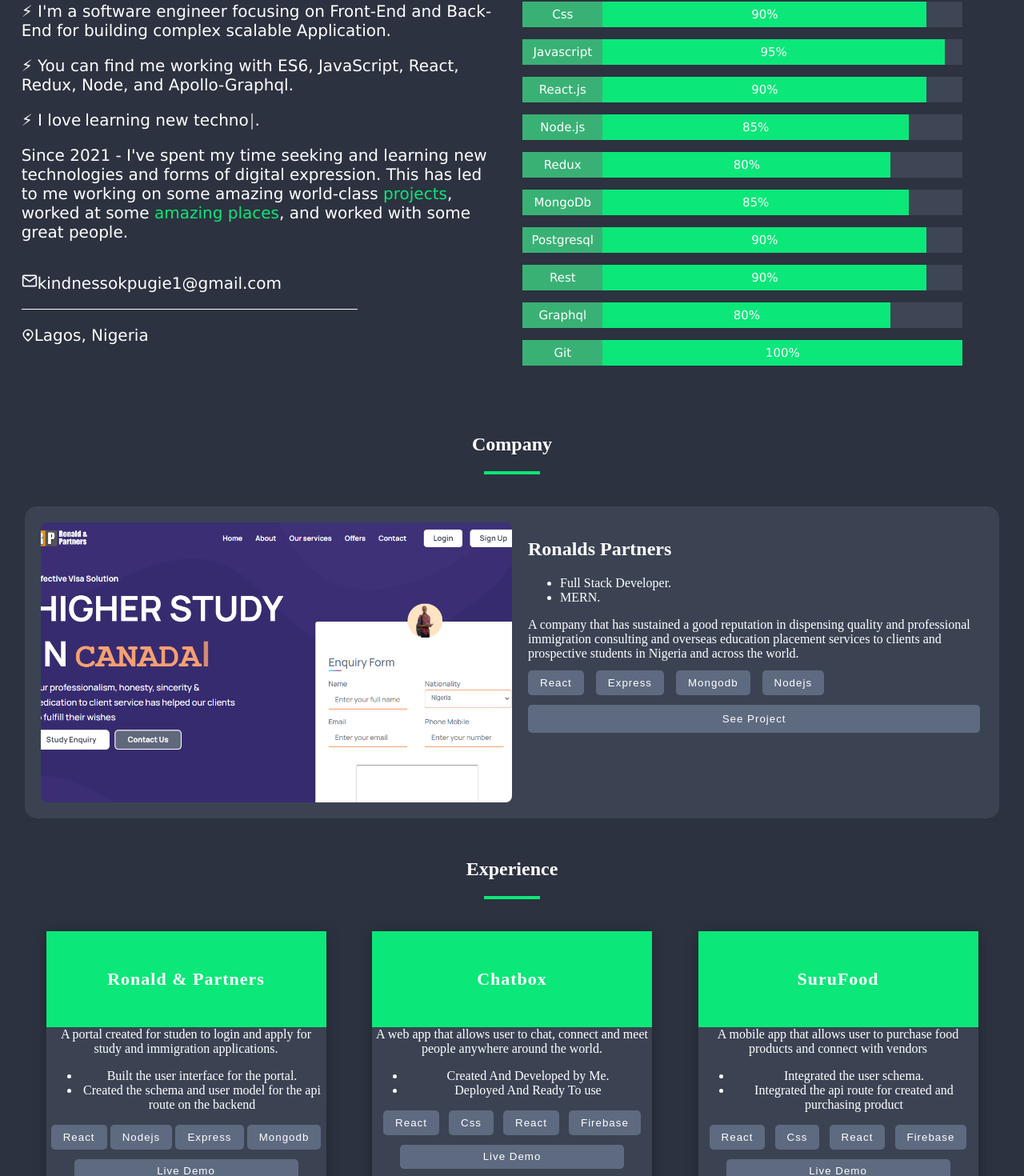
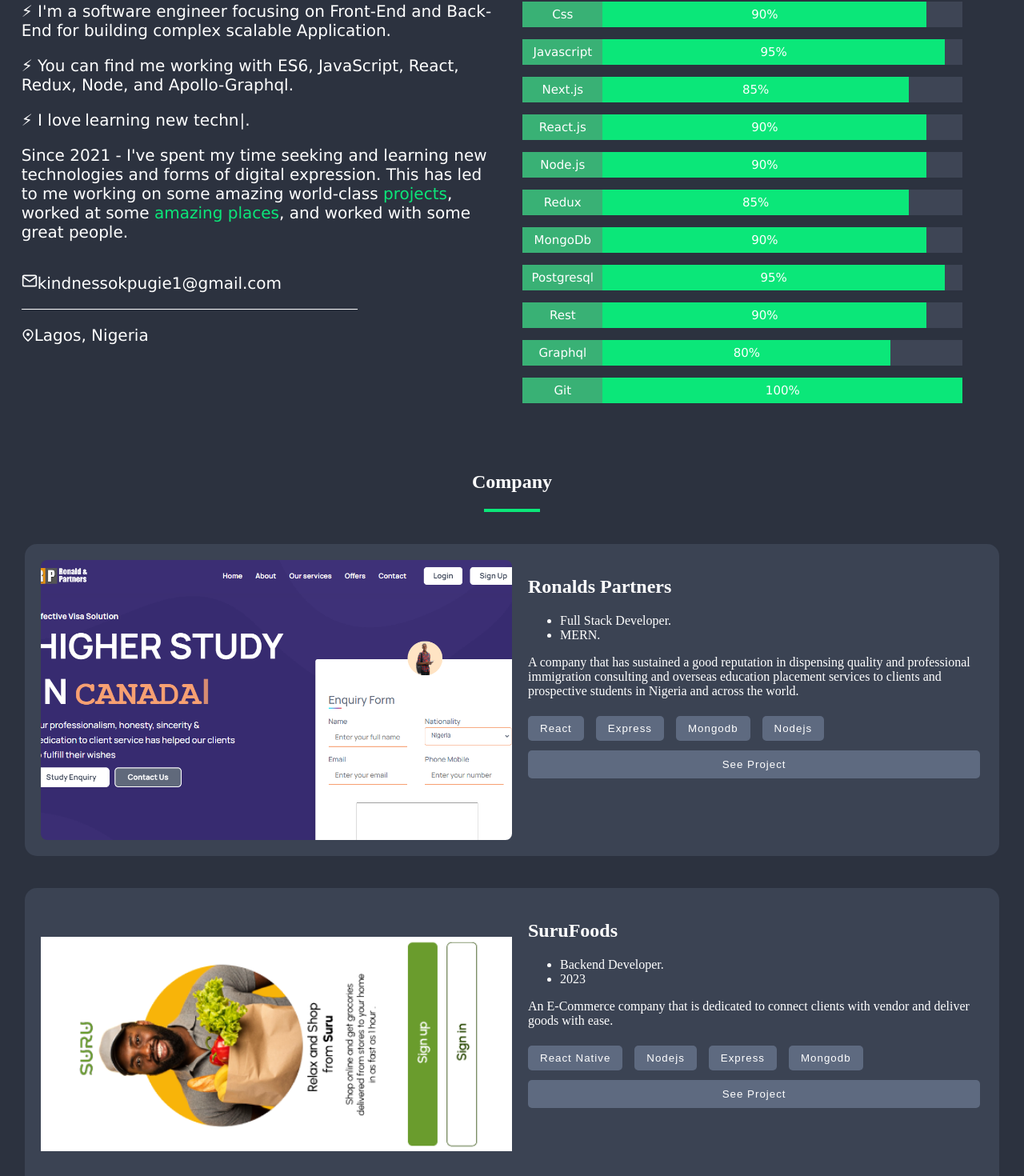
Before and after one commit to Owieoghene16/my_portfolio, a React (Create React App) app: page / in a window 1280 px wide. Shown: the part 1099-2569 px from the top of the page at 80% size. Built offline with nearby package versions, Linux system fonts and the light colour scheme.

Commit message:
added sections

```diff
--- a/src/data/index.js
+++ b/src/data/index.js
@@ -16,28 +16,33 @@
   },
   {
     id: 3,
+    name: 'Next.js',
+    span: '85%',
+  },
+  {
+    id: 3,
     name: 'React.js',
     span: '90%',
   },
   {
     id: 4,
     name: 'Node.js',
-    span: '85%',
+    span: '90%',
   },
   {
     id: 5,
     name: 'Redux',
-    span: '80%',
+    span: '85%',
   },
   {
     id: 6,
     name: 'MongoDb',
-    span: '85%',
+    span: '90%',
   },
   {
     id: 7,
     name: 'Postgresql',
-    span: '90%',
+    span: '95%',
   },
   {
     id: 8,
--- a/src/pages/about.css
+++ b/src/pages/about.css
@@ -207,7 +207,10 @@
   background-color: #2c323f;
   }
   .progress-bar {
-    max-width: 380px;
+    max-width: 360px;
+  }
+  .progress-head {
+    width: 80px
   }
   .about-text {
     max-width: 450px;
--- a/src/pages/company.css
+++ b/src/pages/company.css
@@ -18,12 +18,26 @@
   height: 100%;
   object-fit: cover;
 }
+.company-left-two {
+  width: 100%;
+  height: 350px;
+  border-radius: 8px;
+  overflow: hidden;
+}
+.company-left-two img {
+  width: 100%;
+  height: 100%;
+  object-fit: contain;
+}
+
 
 .company-right {
   color: #fff
 }
 .company-link {
   display: flex;
+  flex-wrap: wrap;
+  flex-direction: row;
   margin: 12px 0;
 }
 .company-link button {
@@ -35,6 +49,7 @@
   letter-spacing: 1px;
   color: white;
   cursor: pointer;
+  margin-top: 10px;
   margin-right: 15px;
 }
 .company-live button {
@@ -56,7 +71,16 @@
     padding: 25px 12px;
     border-radius: 10px;
   }
+  .company-link {
+    justify-content: space-between;
+  }
   .company-left {
+    width: 100%;
+    height: auto;
+    overflow: hidden;
+    border-radius: 5px;
+  }
+  .company-left-two {
     width: 100%;
     height: auto;
     overflow: hidden;
--- a/src/pages/company.jsx
+++ b/src/pages/company.jsx
@@ -1,5 +1,6 @@
 import React from 'react';
 import ronald from '../images/ronalds.png';
+import suru from '../images/suru.png';
 import useOpenMe from '../utils/useOpenMe';
 import './company.css'
 
@@ -47,10 +48,10 @@
             </div>
           </div>
         </div>
-        { /* <div className='section-container'>
+        <div className='section-container'>
           <div className='company-section'>
-            <div class='company-left'>
-              <img alt='project' src={ronald} />
+            <div class='company-left-two'>
+              <img alt='project' src={suru} />
             </div>
             <div class='company-right'>
               <h2>SuruFoods</h2>
@@ -61,20 +62,20 @@
                 </ul>
               </div>
               <span>
-              A company that is dedicated to provide and connect people with food vendor and farmer .
+                An E-Commerce company that is dedicated to connect clients with vendor and deliver goods with ease.
               </span>
               <div className='company-link'>
+                <button>React Native</button>
                 <button>Nodejs</button>
                 <button>Express</button>
                 <button>Mongodb</button>
-                <button>React Native</button>
               </div>
               <div className='company-live'>
                 <button>See Project</button>
               </div>
             </div>
           </div>
-        </div> */ }
+        </div>
       </section>
     </>
   )
--- a/src/pages/experience.css
+++ b/src/pages/experience.css
@@ -20,15 +20,15 @@
 .box-cont {
   transition: transform 150ms;
   width: 350px;
-  height: 350px;
+  height: 380px;
   margin: 0;
-  margin-bottom: 20px;
-  -webkit-box-shadow: 0px 2px 16px 0px rgba(0, 0, 0, 0.25);
+  margin-bottom: 50px;
+  -webkit-box-shadow: 0px 2px 16px 0px rgba(163, 152, 152, 0.25);
   -moz-box-shadow: 0px 2px 16px 0px rgba(0, 0, 0, 0.25);
   box-shadow: 0px 2px 16px 0px rgba(0, 0, 0, 0.25);
 }
 .box-cont .top {
-  height: calc(100% - 230px);
+  height: calc(100% - 260px);
   background: #0be779;
   display: flex;
   justify-content: center;
@@ -41,7 +41,7 @@
   letter-spacing: 1px;
 }
 .box-cont .topblue {
-  height: calc(100% - 230px);
+  height: calc(100% - 260px);
   background: rgb(15, 15, 184);
   display: flex;
   justify-content: center;
```
Also changed, not shown: src/images/suru.png (added).
